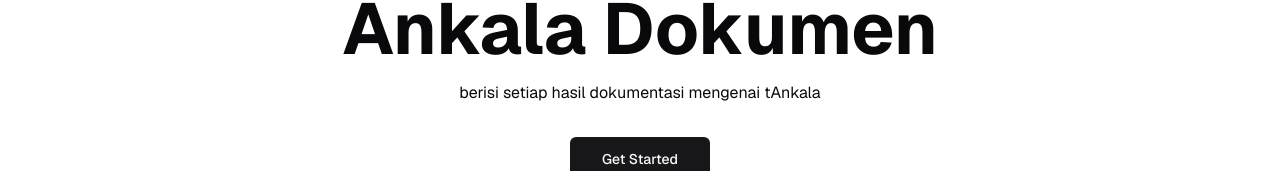
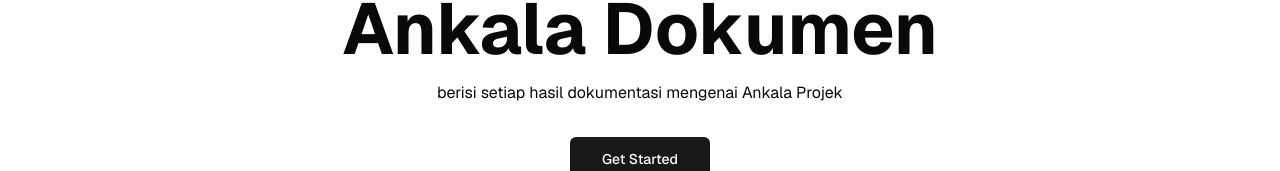
Before and after one commit to AbramSin17/ankala_document, a Next.js app: page / in a window 1280 px wide. Shown: the part 323-494 px from the top of the page. Built offline with nearby package versions, Linux system fonts and the light colour scheme.

Commit message:
bussinesRequirement

```diff
--- a/app/page.tsx
+++ b/app/page.tsx
@@ -10,7 +10,7 @@ export default function Home() {
           Ankala Dokumen
       </h1>
       <p className="max-w-[600px] text-foreground mb-8 sm:text-base">
-        berisi setiap hasil dokumentasi mengenai tAnkala
+        berisi setiap hasil dokumentasi mengenai Ankala Projek
       </p>
       <div className="flex items-center gap-5">
         <Link
```
Also changed, not shown: 2 other files (tests, documents, lock files or other folders).
